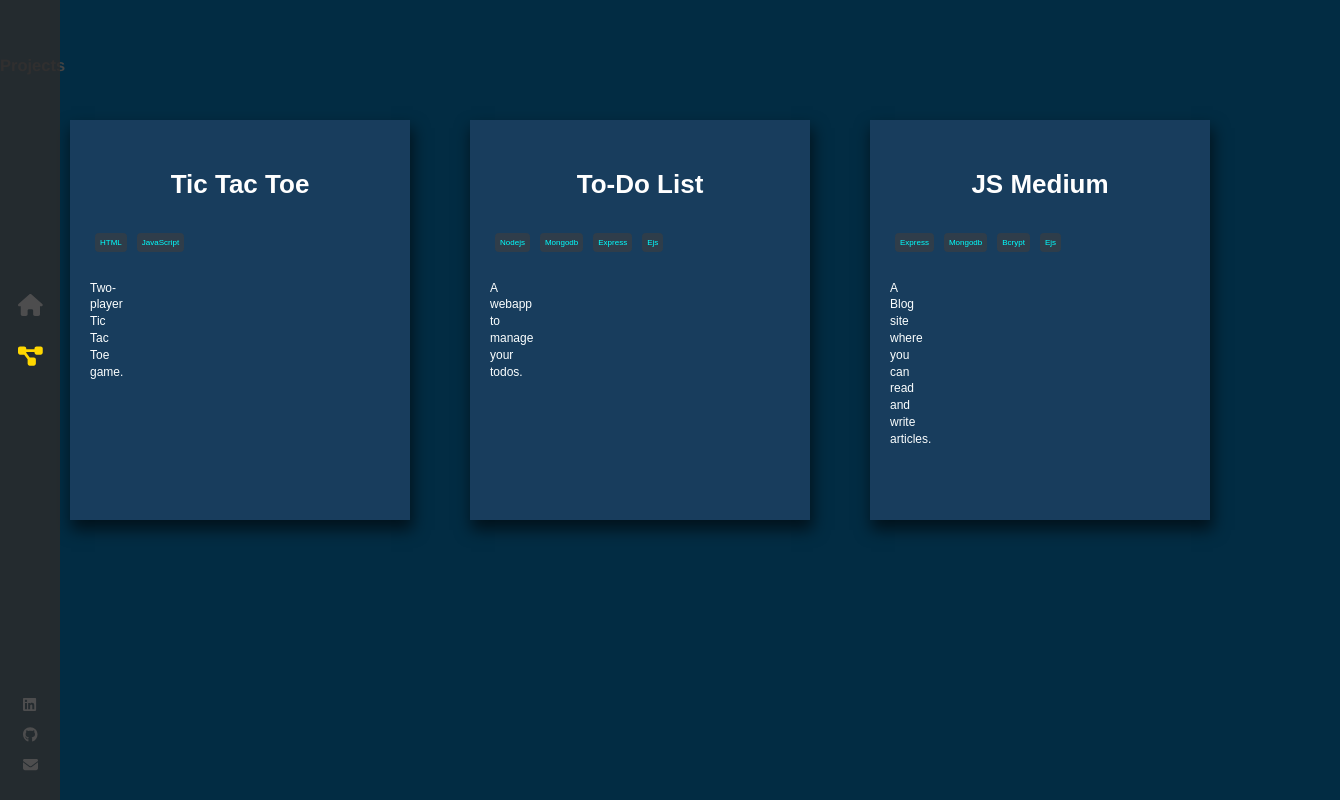
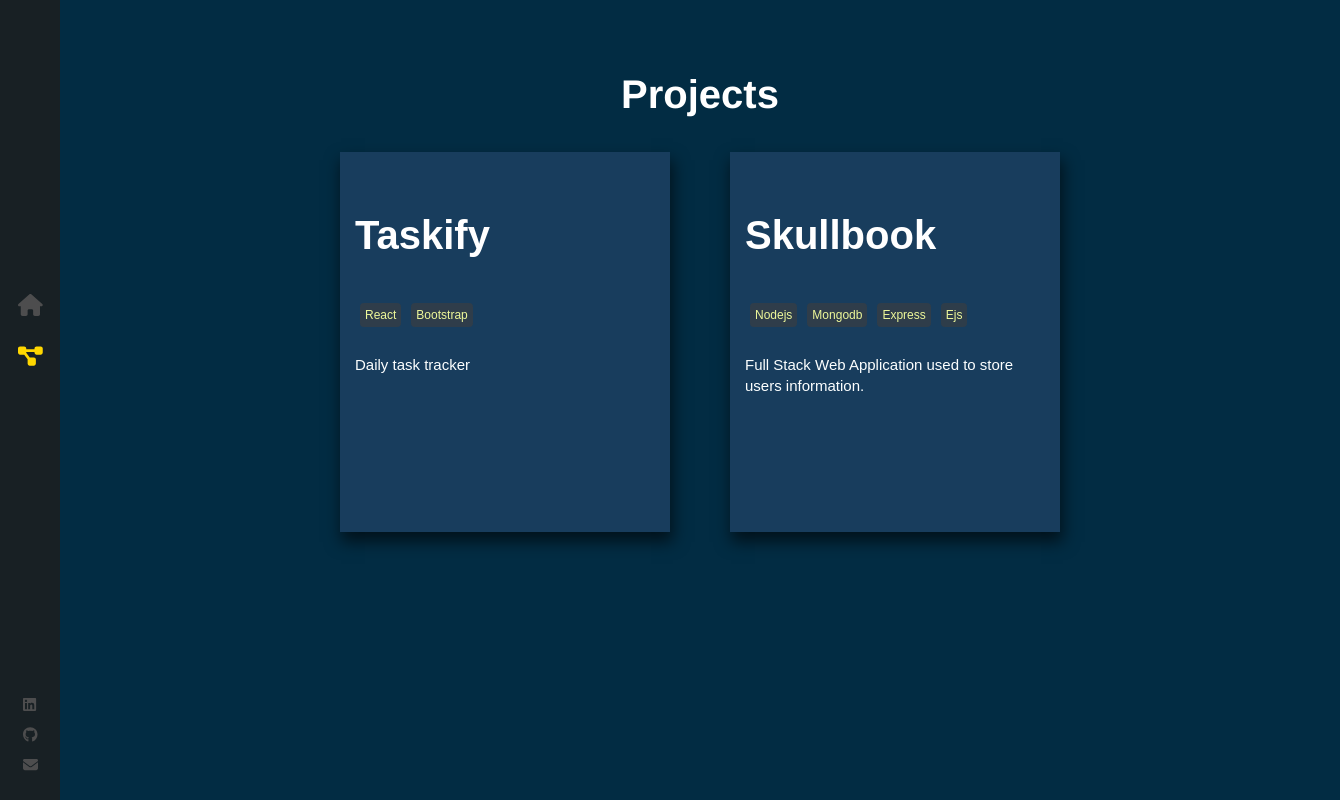
Before and after one commit to Sudhanshu10m/Portfolio, a React (Create React App) app: page /projects in a window 1280 px wide. Shown: the whole page, 1340 px wide, since content can reach past the window. Built offline with nearby package versions, Linux system fonts and the light colour scheme.

Commit message:
Added Projects Page

```diff
--- a/src/components/Home/index.js
+++ b/src/components/Home/index.js
@@ -32,7 +32,7 @@ const Home = () => {
   }, [])
 
   return (
-    <div className="container home-page">
+    <div className="home-page">
       <div className="text-zone">
         <h1>
           <span className={letterClass}>H</span>
@@ -59,9 +59,9 @@ const Home = () => {
           />
         </h1>
         <h2>Frontend Developer / Tech Enthusiast</h2>
-        <Link to="/contact" className="flat-button">
+        {/* <Link to="/contact" className="flat-button">
           CONTACT ME
-        </Link>
+        </Link> */}
       </div>
       <Skills />
     </div>
--- a/src/components/Projects/projects.js
+++ b/src/components/Projects/projects.js
@@ -11,24 +11,17 @@ const Project = () => {
         <section>
           <ProjectCard
             key="1"
-            projHead="Tic Tac Toe"
-            description="Two-player Tic Tac Toe game."
-            link="https://github.com/GLADI8R/Tic-Tac-Toe-Game"
-            tags={['HTML', 'JavaScript']}
+            projHead="Taskify"
+            description="Daily task tracker"
+            link="https://github.com/Sudhanshu10m/Taskify"
+            tags={['React', 'Bootstrap']}
           />
           <ProjectCard
             key="2"
-            projHead="To-Do List"
-            description="A webapp to manage your todos."
-            link="https://floating-woodland-35994.herokuapp.com/"
+            projHead="Skullbook"
+            description="Full Stack Web Application used to store users information."
+            link="https://github.com/GLADI8R/SkullBook"
             tags={['Nodejs', 'Mongodb', 'Express', 'Ejs']}
-          />
-          <ProjectCard
-            key="3"
-            projHead="JS Medium"
-            description="A Blog site where you can read and write articles."
-            link="https://github.com/GLADI8R/JSMedium"
-            tags={['Express', 'Mongodb', 'Bcrypt', 'Ejs']}
           />
         </section>
       </div>
--- a/src/components/Projects/projects.scss
+++ b/src/components/Projects/projects.scss
@@ -2,6 +2,29 @@
 @import "../../styles/mixins.scss";
 
 //Project Section styling
+.container {
+    overflow-x: auto;
+    // margin-top: -37px;
+    // margin-bottom: -40px;/
+    margin-left: 60px;
+
+}
+
+.textPink {
+    color: #ffffff;
+    text-align: center;
+    font-size: 4.0rem;
+    margin-top: 2%;
+    margin-bottom: 0%;
+    // height: 72px;
+
+
+}
+
+section{
+    margin-bottom: 0px;
+    // margin-left: 12px;
+}
 
 #proj {
     section {
@@ -9,6 +32,9 @@
         flex-wrap: wrap;
         flex-direction: row;
         justify-content: center;
+        overflow: 'auto';
+
+
 
         a {
             text-decoration: none;
@@ -17,9 +43,10 @@
         div.card {
             background-color: #183d5d;
             margin: 30px;
-            padding: 20px;
+            margin-bottom: 30px;
+            padding: 15px;
             width: 300px;
-            height: 360px;
+            height: 350px;
             box-shadow: 2px 9px 15px 1px rgba(52, 35, 35, 0.59);
             -webkit-box-shadow: 2px 9px 15px 1px rgba(0, 0, 0, 0.59);
             -moz-box-shadow: 2px 9px 15px 1px rgba(0, 0, 0, 0.59);
@@ -32,10 +59,11 @@
             }
 
             h3 {
-                font-size: 2.6rem;
+                font-size: 4.0rem;
                 font-family: "Catamaran", sans-serif;
                 color: #ffffff;
-                text-align: center;
+                // text-align: center;
+
                 @include small {
                     font-size: 2rem;
                 }
@@ -43,15 +71,14 @@
 
             p {
                 margin-top: 30px;
-                font-size: 1.2rem;
+                font-size: 1.5rem;
                 font-family: "Catamaran", sans-serif;
                 color: rgb(252, 255, 255);
-                width: 5px;
-
+                align-items: center;
             }
 
             span {
-                font-size: 0.8rem;
+                font-size: 1.2rem;
                 font-family: "Acme", sans-serif;
                 background-color: rgba(63, 62, 62, 0.59);
                 color: rgba(68, 11, 11, 0.59);
@@ -61,8 +88,7 @@
             }
 
             .tag {
-                color: aqua;
-                text-align: center;
+                color: rgb(238, 248, 154);
 
             }
         }
--- a/src/components/Sidebar/side.scss
+++ b/src/components/Sidebar/side.scss
@@ -1,5 +1,5 @@
 .nav-bar {
-    background: #2c2b2bd2;
+    background: #1e1e1ed2;
     width: 60px;
     height: 100%;
     position: absolute;
--- a/src/index.css
+++ b/src/index.css
@@ -1,8 +1,12 @@
-html{
-font-size: 62.5%;
+html {
+  font-size: 62.5%;
 }
 
 body {
+
+  height: 100vh;
+  width: 100vw;
+
   margin: 0;
   font: 300 11px/1.4 'Helvetica Neue', 'sans-serif';
   color: #444;
--- a/src/styles/mixins.scss
+++ b/src/styles/mixins.scss
@@ -4,7 +4,7 @@
     float: left;
     margin-right: $mgn;
     margin-bottom: $mgn;
-    width: ((100% - (($cols - 1) * $mgn)) / $cols);
+    // width: ((100% - (($cols - 1) * $mgn)) / $cols);
 
     &:nth-child(#{$cols}n) {
         margin-right: 0;
```
